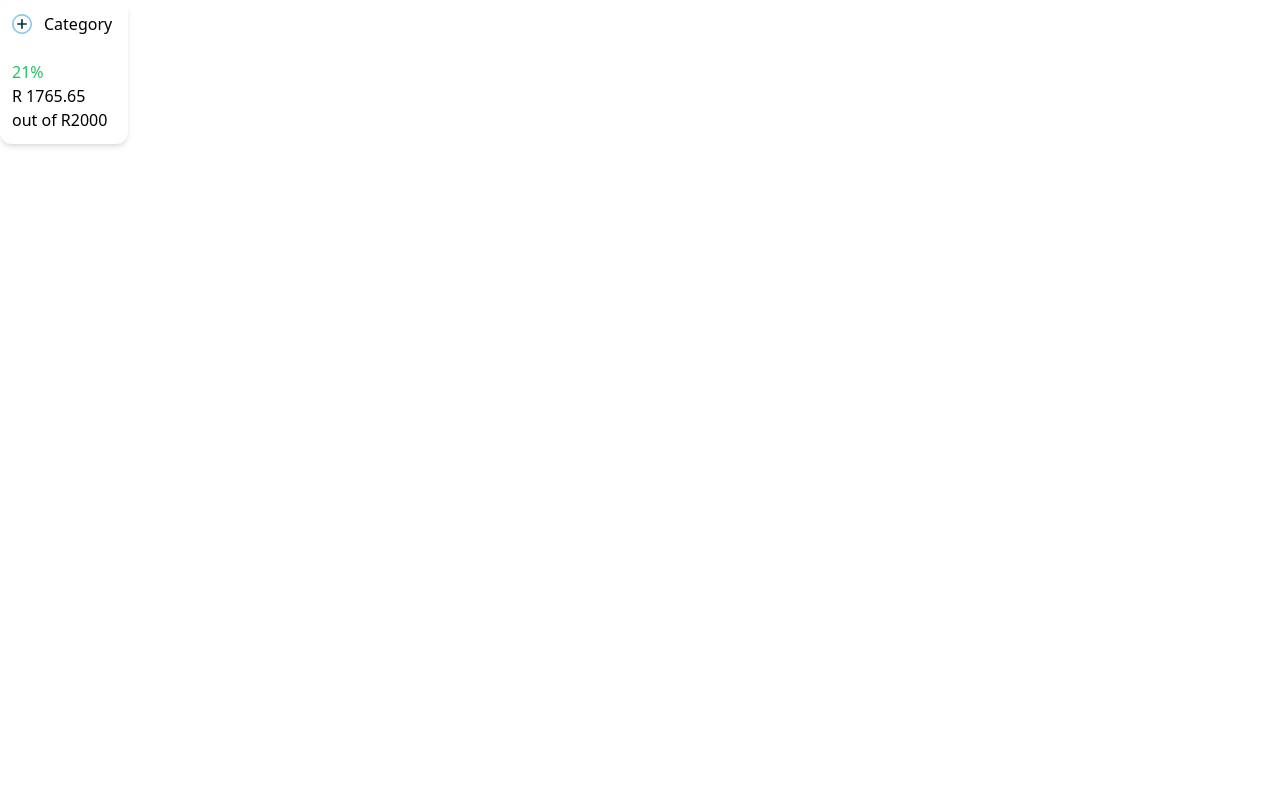
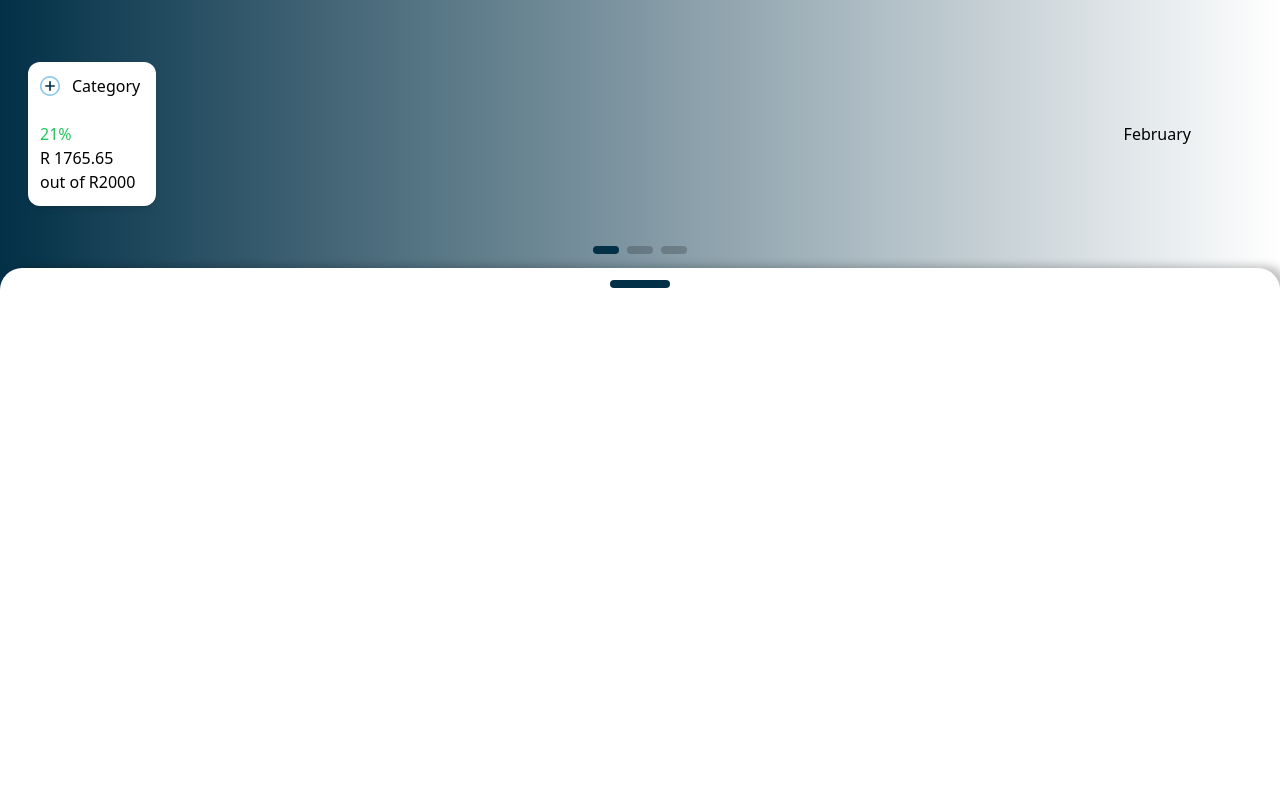
Before and after one commit to sechaba-mache/Budgi.me, a React (Vite) app: page / in a window 1280 px wide. Shown: the top 800 px of the page. Built offline with nearby package versions, Linux system fonts and the light colour scheme.

Commit message:
Init Swiper and update home page with top section and drawer

```diff
--- a/package.json
+++ b/package.json
@@ -12,7 +12,8 @@
   },
   "dependencies": {
     "react": "^18.2.0",
-    "react-dom": "^18.2.0"
+    "react-dom": "^18.2.0",
+    "swiper": "^11.0.7"
   },
   "devDependencies": {
     "@types/react": "^18.2.56",
--- a/src/App.css
+++ b/src/App.css
@@ -0,0 +1,58 @@
+body {
+    height: 100vh;
+    background: linear-gradient(to right, #023047, #FFFFFF);
+}
+
+#root {
+    height: 100%;
+}
+
+.swiper {
+    height: 268px;
+}
+
+.swiper-wrapper {
+    display: flex;
+    align-items: center;
+}
+
+.swiper-slide {
+    display: flex;
+    align-items: center;
+    justify-content: space-between;
+    padding: 0 48px 0 28px;
+    height: 144px;
+}
+
+.swiper-slide span {
+    padding-right: calc(69px - 28px);
+}
+
+.swiper-pagination-bullet {
+    --swiper-pagination-bullet-width: 26px;
+    --swiper-pagination-bullet-height: 8px;
+    --swiper-pagination-bullet-border-radius: 8px;
+    --swiper-pagination-bottom: 24px;
+}
+
+.swiper-pagination-bullet-active {
+    --swiper-pagination-color: #023047;
+}
+
+.drawer {
+    display: grid;
+    width: 100%;
+    height: 100%;
+    border-radius: 22px;
+    background-color: white;
+    box-shadow: rgba(0, 0, 0, 0.24) 8px -2px 8px;
+}
+
+.gripper {
+    justify-self: center;
+    width: 60px;
+    height: 8px;
+    background-color: #023047;
+    margin-top: 12px;
+    border-radius: 8px;
+}
--- a/src/App.tsx
+++ b/src/App.tsx
@@ -1,11 +1,27 @@
+import { Swiper, SwiperSlide } from 'swiper/react'
+import 'swiper/css';
 import './App.css'
+import { Pagination } from 'swiper/modules'
+import 'swiper/css/pagination';
 import Card from './components/card/card'
 
 function App() {
 
   return (
     <>
-      <Card></Card>
+      <Swiper
+        modules={[Pagination]}
+        slidesPerView={1}
+        pagination={{ clickable: true, type: 'bullets' }}
+        >
+          <SwiperSlide><Card></Card><span>February</span></SwiperSlide>
+          <SwiperSlide><Card></Card><span>February</span></SwiperSlide>
+          <SwiperSlide><Card></Card><span>February</span></SwiperSlide>
+      </Swiper>
+
+      <div className='drawer'>
+        <div className='gripper'></div>
+      </div>
     </>
   )
 }
```
Also changed, not shown: 1 other file (tests, documents, lock files or other folders).
